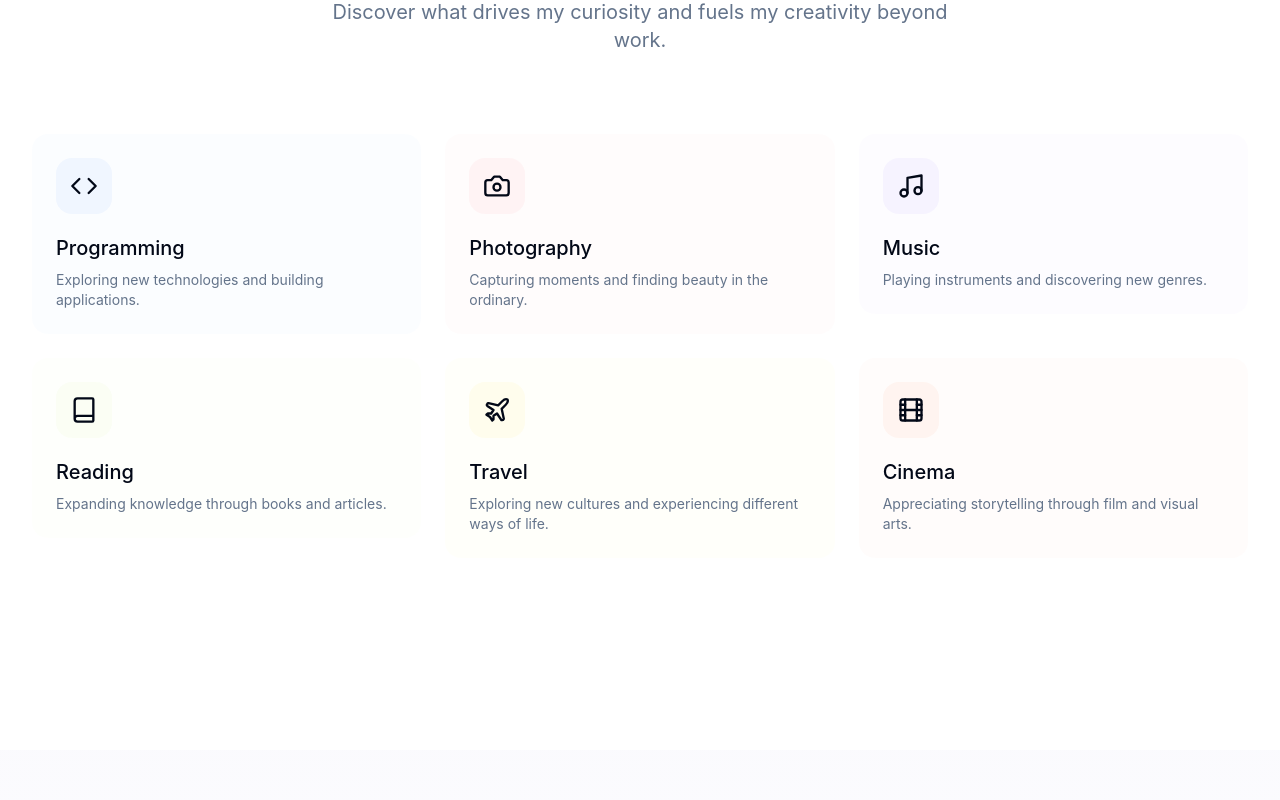
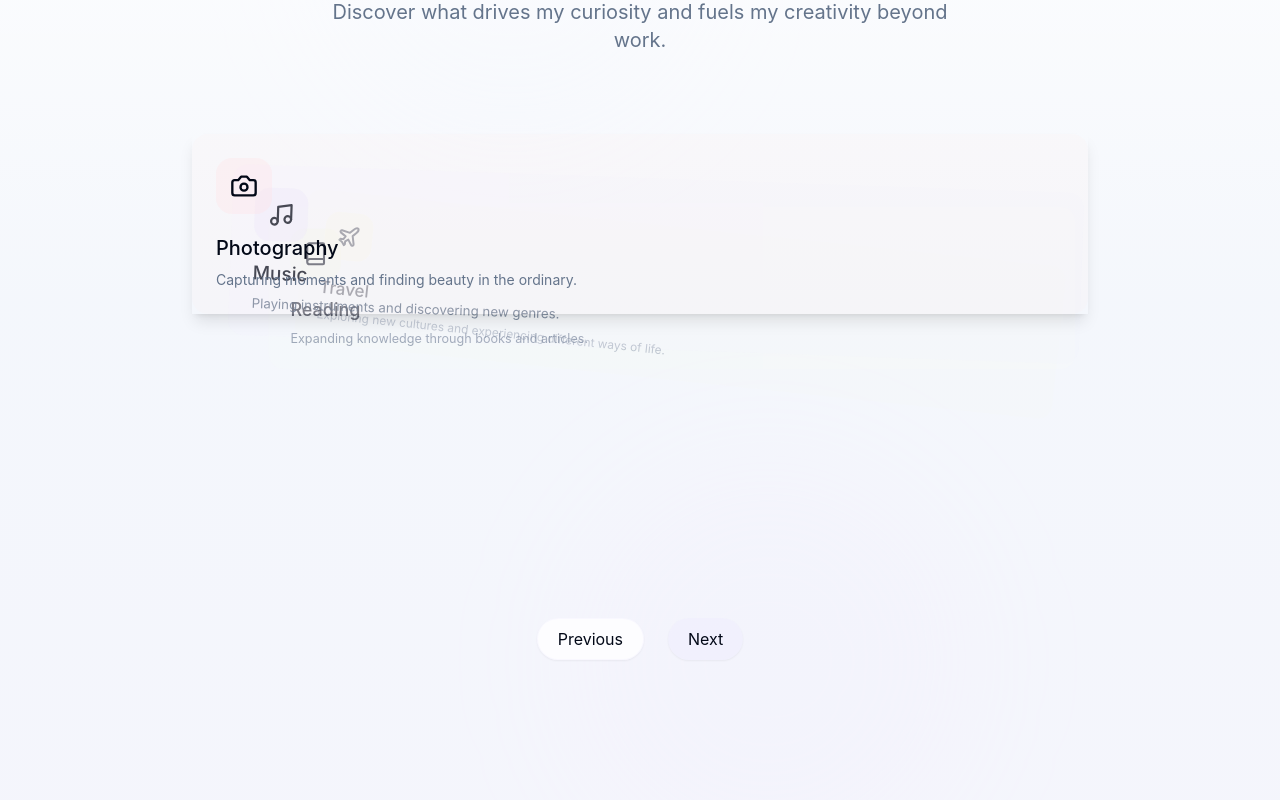
Before and after one commit to nityaboyapati99/portfolio-website, a React (Vite) app: page / in a window 1280 px wide. Shown: the part 3100-3900 px from the top of the page. Built offline with nearby package versions, Linux system fonts and the light colour scheme.

Commit message:
Enhance portfolio design and animations
Implement suggested design improvements, including background adjustments and a sliding stack animation for the interests section.

```diff
--- a/src/components/sections/Interests.tsx
+++ b/src/components/sections/Interests.tsx
@@ -1,7 +1,8 @@
 
-import React, { useEffect, useRef } from "react";
+import React, { useEffect, useRef, useState } from "react";
 import InterestCard from "../ui/InterestCard";
 import { Camera, Code, Film, Music, Book, Plane } from "lucide-react";
+import { cn } from "@/lib/utils";
 
 const interests = [
   {
@@ -44,6 +45,19 @@ const interests = [
 
 const Interests = () => {
   const sectionRef = useRef<HTMLDivElement>(null);
+  const [activeIndex, setActiveIndex] = useState(0);
+
+  const nextCard = () => {
+    setActiveIndex((prevIndex) => (prevIndex + 1) % interests.length);
+  };
+
+  const prevCard = () => {
+    setActiveIndex((prevIndex) => (prevIndex - 1 + interests.length) % interests.length);
+  };
+
+  const handleCardClick = (index: number) => {
+    setActiveIndex(index);
+  };
 
   useEffect(() => {
     const observerOptions = {
@@ -66,14 +80,22 @@ const Interests = () => {
       elements.forEach((el) => observer.observe(el));
     }
 
-    return () => observer.disconnect();
+    // Auto-rotate interests every 5 seconds
+    const interval = setInterval(() => {
+      nextCard();
+    }, 5000);
+
+    return () => {
+      observer.disconnect();
+      clearInterval(interval);
+    };
   }, []);
 
   return (
     <section
       id="interests"
       ref={sectionRef}
-      className="relative py-24 bg-white"
+      className="relative py-24 bg-gradient-to-b from-white via-pastel-blue/5 to-pastel-purple/10"
     >
       <div className="absolute inset-0 -z-10">
         <div className="absolute top-0 left-1/4 w-96 h-96 rounded-full bg-pastel-blue/10 blur-3xl" />
@@ -88,21 +110,52 @@ const Interests = () => {
           </p>
         </div>
 
-        <div className="grid md:grid-cols-2 lg:grid-cols-3 gap-6">
-          {interests.map((interest, index) => (
+        <div className="max-w-4xl mx-auto fade-in-view">
+          <div className="relative h-[420px] w-full">
+            {interests.map((interest, index) => {
+              // Calculate position in stack
+              const position = (index - activeIndex + interests.length) % interests.length;
+              return (
                 <div
                   key={index}
-              className="fade-in-view"
-              style={{ transitionDelay: `${100 * index}ms` }}
+                  onClick={() => handleCardClick(index)}
+                  className={cn(
+                    "absolute w-full transition-all duration-500 ease-in-out",
+                    position === 0 && "z-30 top-0 scale-100 opacity-100 shadow-lg",
+                    position === 1 && "z-20 top-10 scale-[0.95] opacity-80 left-4 rotate-2",
+                    position === 2 && "z-10 top-16 scale-[0.9] opacity-60 left-8 rotate-4",
+                    position === 3 && "z-0 top-20 scale-[0.85] opacity-40 left-10 rotate-6",
+                    position > 3 && "opacity-0"
+                  )}
                 >
                   <InterestCard
                     icon={interest.icon}
                     title={interest.title}
                     description={interest.description}
                     color={interest.color}
+                    className="cursor-pointer transform transition-transform duration-300 hover:scale-[1.02]"
                   />
                 </div>
-          ))}
+              );
+            })}
+          </div>
+
+          <div className="flex justify-center gap-6 mt-16">
+            <button
+              onClick={prevCard}
+              className="px-5 py-2 rounded-full bg-white/80 hover:bg-white shadow-sm hover:shadow transition-all border border-pastel-purple/20"
+              aria-label="Previous interest"
+            >
+              Previous
+            </button>
+            <button
+              onClick={nextCard}
+              className="px-5 py-2 rounded-full bg-pastel-purple/20 hover:bg-pastel-purple/30 shadow-sm hover:shadow transition-all"
+              aria-label="Next interest"
+            >
+              Next
+            </button>
+          </div>
         </div>
       </div>
     </section>
--- a/src/pages/Index.tsx
+++ b/src/pages/Index.tsx
@@ -35,7 +35,7 @@ const Index = () => {
   }, []);
 
   return (
-    <div className="min-h-screen bg-white text-foreground">
+    <div className="min-h-screen bg-pastel-gray/30 text-foreground">
       <Navbar />
       <main>
         <Hero />
```
Lines whose indentation alone changed are shown as unchanged.
